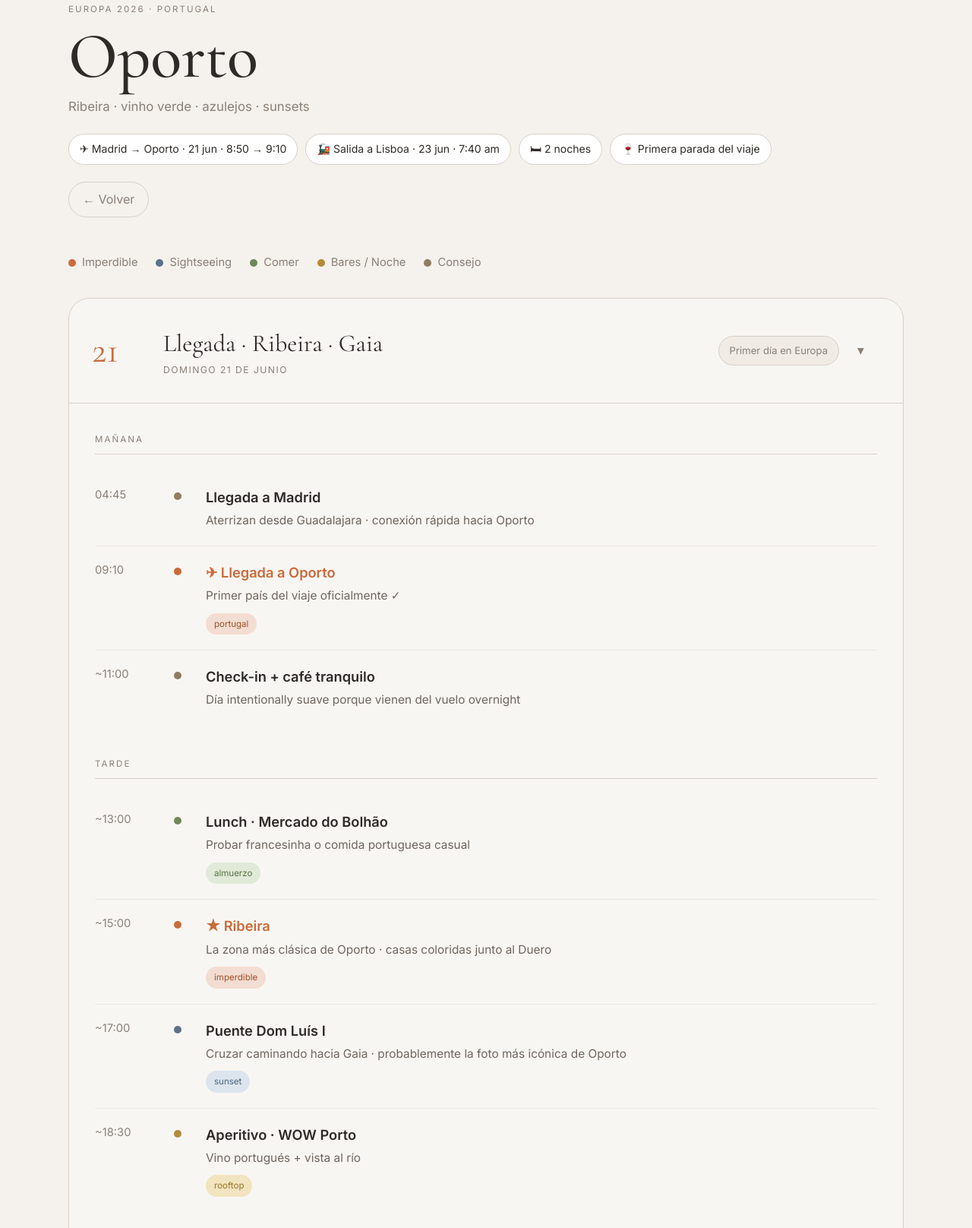
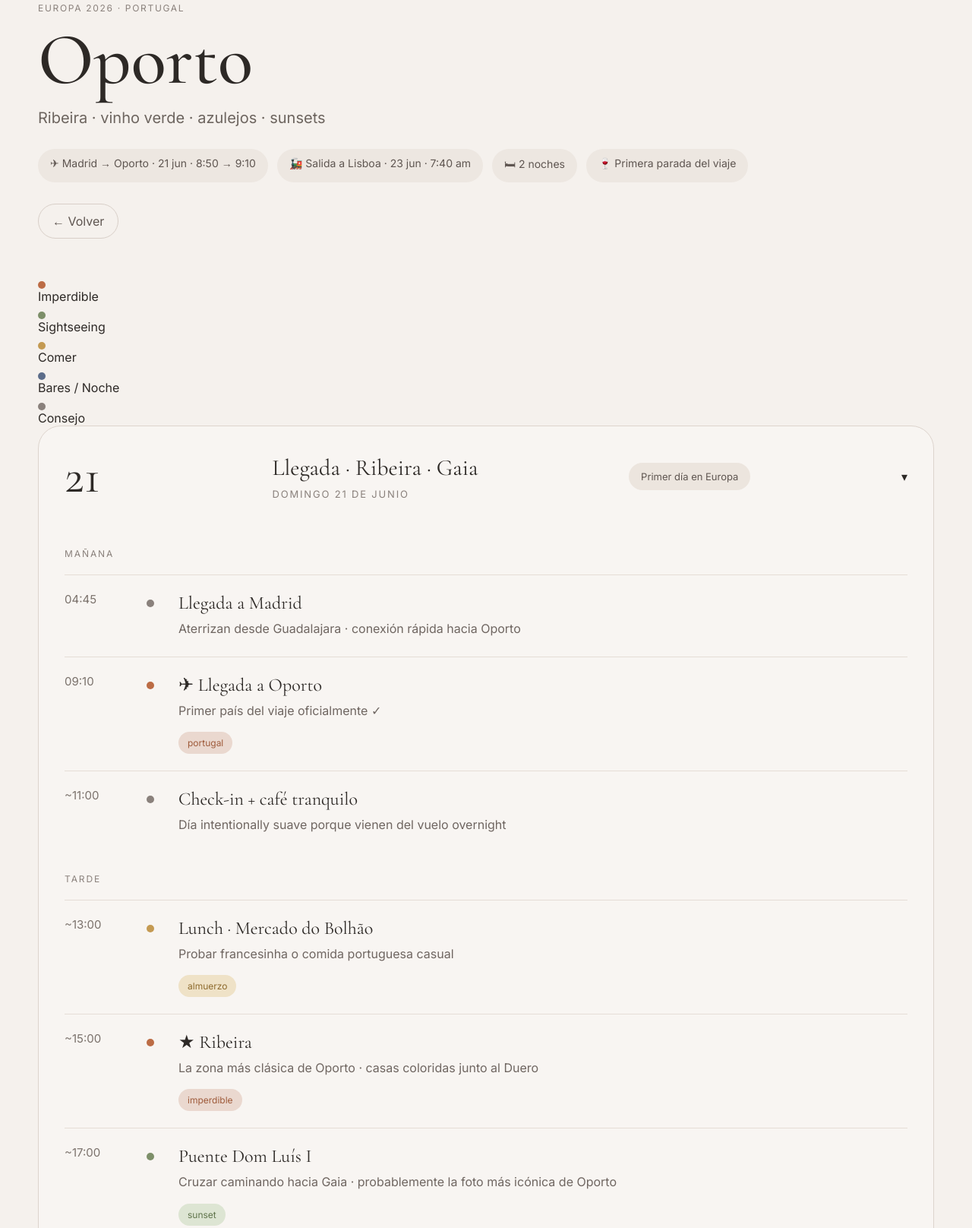
Before and after one commit to TaniaVazquez1/euro-completo, a plain HTML site: page porto.html in a window 1280 px wide. Shown: the part 57-1673 px from the top of the page at 76% size. Drawn offline with nearby package versions, Linux system fonts and the light colour scheme.

Commit message:
fix styling

```diff
--- a/styles.css
+++ b/styles.css
@@ -1,355 +1,22 @@
-@import url('https://fonts.googleapis.com/css2?family=Cormorant+Garamond:wght@400;500;600;700&family=Inter:wght@300;400;500;600&display=swap');
-
-:root{
-  --bg:#f5f1ed;
-  --card:#f8f6f3;
-  --border:#d8cfc7;
-  --text:#2e2a27;
-  --muted:#8a8178;
-
-  --must:#c96b3b;
-  --sight:#5d7188;
-  --eat:#6f8757;
-  --bar:#b58a3a;
-  --tip:#8f7d62;
-}
+@import url('https://fonts.googleapis.com/css2?family=Cormorant+Garamond:wght@400;500;600&family=Inter:wght@300;400;500;600&display=swap');
 
 *{
-  margin:0;
-  padding:0;
-  box-sizing:border-box;
+margin:0;
+padding:0;
+box-sizing:border-box;
 }
 
 body{
-  background:var(--bg);
-  color:var(--text);
-  font-family:'Inter',sans-serif;
-  line-height:1.6;
+background:#f5f1ed;
+color:#2d2926;
+font-family:'Inter',sans-serif;
+-webkit-font-smoothing:antialiased;
+padding:60px 24px;
 }
 
 .container{
-  width:min(1100px,92%);
-  margin:auto;
-  padding:60px 0 120px;
-}
-
-.hero{
-  margin-bottom:48px;
-}
-
-.hero-eyebrow{
-  text-transform:uppercase;
-  letter-spacing:.18em;
-  font-size:.72rem;
-  color:var(--muted);
-  margin-bottom:14px;
-}
-
-.hero-title{
-  font-family:'Cormorant Garamond',serif;
-  font-size:5.3rem;
-  line-height:.92;
-  font-weight:500;
-  margin-bottom:14px;
-}
-
-.hero-sub{
-  color:var(--muted);
-  font-size:1.05rem;
-  margin-bottom:22px;
-}
-
-.hero-meta{
-  display:flex;
-  flex-wrap:wrap;
-  gap:10px;
-}
-
-.hero-chip{
-  border:1px solid var(--border);
-  border-radius:999px;
-  padding:8px 14px;
-  font-size:.88rem;
-  background:white;
-}
-
-.legend{
-  display:flex;
-  gap:24px;
-  flex-wrap:wrap;
-  margin-bottom:34px;
-  color:var(--muted);
-  font-size:.92rem;
-}
-
-.legend-item{
-  display:flex;
-  align-items:center;
-  gap:8px;
-}
-
-.dot{
-  width:10px;
-  height:10px;
-  border-radius:50%;
-  display:inline-block;
-}
-
-.dot-must{background:var(--must);}
-.dot-sight{background:var(--sight);}
-.dot-eat{background:var(--eat);}
-.dot-bar{background:var(--bar);}
-.dot-tip{background:var(--tip);}
-
-.day{
-  border:1px solid var(--border);
-  border-radius:28px;
-  overflow:hidden;
-  margin-bottom:28px;
-  background:var(--card);
-}
-
-.day-header{
-  display:grid;
-  grid-template-columns:70px 1fr auto 30px;
-  align-items:center;
-  gap:24px;
-  padding:30px;
-  cursor:pointer;
-}
-
-.day-num{
-  font-family:'Cormorant Garamond',serif;
-  font-size:3rem;
-  color:var(--must);
-}
-
-.day-name{
-  font-family:'Cormorant Garamond',serif;
-  font-size:2rem;
-}
-
-.day-date{
-  color:var(--muted);
-  text-transform:uppercase;
-  letter-spacing:.12em;
-  font-size:.76rem;
-}
-
-.day-theme{
-  border:1px solid var(--border);
-  border-radius:999px;
-  padding:8px 14px;
-  font-size:.82rem;
-  color:var(--muted);
-  background:#f0ebe5;
-}
-
-.day-toggle{
-  font-size:1.1rem;
-  color:var(--muted);
-}
-
-.day-body{
-  display:none;
-  border-top:1px solid var(--border);
-  padding:38px 34px 34px;
-}
-
-.day.open .day-body{
-  display:block;
-}
-
-.section{
-  margin-bottom:42px;
-}
-
-.section-label{
-  text-transform:uppercase;
-  letter-spacing:.18em;
-  color:var(--muted);
-  font-size:.72rem;
-  margin-bottom:22px;
-  padding-bottom:10px;
-  border-bottom:1px solid var(--border);
-}
-
-.item{
-  display:grid;
-  grid-template-columns:90px 28px 1fr;
-  gap:14px;
-  padding:20px 0;
-  border-bottom:1px solid rgba(0,0,0,.06);
-}
-
-.item:last-child{
-  border-bottom:none;
-}
-
-.item-time{
-  color:var(--muted);
-  font-size:.92rem;
-}
-
-.item-content{
-  padding-right:10px;
-}
-
-.item-name{
-  font-size:1.14rem;
-  font-weight:600;
-  margin-bottom:4px;
-}
-
-.item-name.must{
-  color:var(--must);
-}
-
-.item-sub{
-  color:#6f655d;
-  font-size:.96rem;
-}
-
-.tags{
-  margin-top:10px;
-  display:flex;
-  flex-wrap:wrap;
-  gap:8px;
-}
-
-.tag{
-  border-radius:999px;
-  padding:5px 11px;
-  font-size:.72rem;
-  background:#ece6df;
-  color:#6c635c;
-}
-
-.tag-must{
-  background:#f3ddd2;
-  color:#a14f25;
-}
-
-.tag-sight{
-  background:#dce5ee;
-  color:#4f657f;
-}
-
-.tag-eat{
-  background:#e1ead9;
-  color:#587140;
-}
-
-.tag-bar{
-  background:#f2e4bf;
-  color:#98752c;
-}
-
-.tag-book{
-  background:#efe5ea;
-  color:#8b5f75;
-}
-
-.note{
-  background:#eee8e1;
-  border-left:4px solid #d4b15c;
-  padding:18px 18px;
-  border-radius:12px;
-  color:#665d56;
-  font-size:.95rem;
-}
-
-.pending-box{
-  margin-top:50px;
-  border:1px solid var(--border);
-  border-radius:24px;
-  padding:30px;
-  background:var(--card);
-}
-
-.pending-box h3{
-  font-family:'Cormorant Garamond',serif;
-  font-size:2rem;
-  margin-bottom:18px;
-}
-
-.pending-list{
-  padding-left:18px;
-  color:#6c635c;
-}
-
-.quickref{
-  margin-top:40px;
-  display:grid;
-  grid-template-columns:repeat(auto-fit,minmax(240px,1fr));
-  gap:20px;
-}
-
-.qr-card{
-  border:1px solid var(--border);
-  border-radius:22px;
-  padding:24px;
-  background:var(--card);
-}
-
-.qr-title{
-  font-family:'Cormorant Garamond',serif;
-  font-size:1.5rem;
-  margin-bottom:14px;
-}
-
-.qr-list{
-  list-style:none;
-}
-
-.qr-list li{
-  margin-bottom:12px;
-}
-
-.qr-list span{
-  display:block;
-  color:var(--muted);
-  font-size:.88rem;
-}
-
-.footer{
-  text-align:center;
-  color:var(--muted);
-  margin-top:70px;
-  font-size:.9rem;
-}
-
-.nav-back{
-  display:inline-flex;
-  align-items:center;
-  gap:8px;
-  margin-top:22px;
-  text-decoration:none;
-  color:var(--muted);
-  border:1px solid var(--border);
-  border-radius:999px;
-  padding:10px 18px;
-}
-
-@media(max-width:800px){
-
-  .hero-title{
-    font-size:3.6rem;
-  }
-
-  .day-header{
-    grid-template-columns:50px 1fr;
-  }
-
-  .day-theme,
-  .day-toggle{
-    display:none;
-  }
-
-  .item{
-    grid-template-columns:70px 20px 1fr;
-  }
-
+max-width:1180px;
+margin:0 auto;
 }
 
 /* HOME */
@@ -361,26 +28,28 @@ padding-top:40px;
 
 .home-eyebrow{
 font-size:13px;
-letter-spacing:.12em;
+letter-spacing:.14em;
 text-transform:uppercase;
 color:#8a817c;
-margin-bottom:18px;
+margin-bottom:20px;
+font-weight:500;
 }
 
 .home-title{
-font-size:96px;
-line-height:.92;
+font-family:'Cormorant Garamond',serif;
+font-size:128px;
+line-height:.86;
 font-weight:500;
 letter-spacing:-0.05em;
-margin-bottom:24px;
+margin-bottom:26px;
 }
 
 .home-sub{
-font-size:20px;
+font-size:22px;
 line-height:1.7;
-color:#5f5651;
-max-width:900px;
-margin-bottom:12px;
+color:#5d5650;
+max-width:950px;
+margin-bottom:16px;
 }
 
 .home-dates{
@@ -390,44 +59,307 @@ color:#8a817c;
 
 .cities-grid{
 display:grid;
-grid-template-columns:repeat(auto-fit,minmax(260px,1fr));
-gap:22px;
-margin-bottom:80px;
+grid-template-columns:repeat(auto-fit,minmax(280px,1fr));
+gap:24px;
+margin-top:64px;
 }
 
 .city-card{
-background:#f7f4f1;
-border:1px solid #ded6cf;
-border-radius:28px;
-padding:30px;
+background:#f8f5f2;
+border:1px solid #ddd4cd;
+border-radius:30px;
+padding:34px;
 text-decoration:none;
-color:#2f2b28;
+color:#2d2926;
 transition:.25s ease;
 display:block;
+min-height:220px;
 }
 
 .city-card:hover{
-transform:translateY(-4px);
-background:#f3efeb;
+transform:translateY(-6px);
+background:#f3eeea;
+border-color:#cfc4bc;
 }
 
 .city-country{
 font-size:12px;
-letter-spacing:.14em;
+letter-spacing:.16em;
 text-transform:uppercase;
 color:#8a817c;
-margin-bottom:14px;
+margin-bottom:20px;
+font-weight:500;
 }
 
 .city-name{
-font-size:38px;
+font-family:'Cormorant Garamond',serif;
+font-size:54px;
 line-height:1;
-margin-bottom:14px;
+margin-bottom:18px;
 font-weight:500;
 }
 
 .city-desc{
-font-size:16px;
-line-height:1.6;
+font-size:17px;
+line-height:1.7;
 color:#6f6661;
 }
+
+.footer{
+margin-top:80px;
+padding-top:24px;
+border-top:1px solid #ddd4cd;
+font-size:14px;
+color:#8a817c;
+}
+
+/* CITY PAGES */
+
+.hero{
+margin-bottom:56px;
+}
+
+.hero-eyebrow{
+font-size:12px;
+letter-spacing:.14em;
+text-transform:uppercase;
+color:#8a817c;
+margin-bottom:18px;
+}
+
+.hero-title{
+font-family:'Cormorant Garamond',serif;
+font-size:96px;
+line-height:.9;
+font-weight:500;
+margin-bottom:16px;
+}
+
+.hero-sub{
+font-size:20px;
+line-height:1.7;
+color:#6d655f;
+margin-bottom:24px;
+}
+
+.hero-meta{
+display:flex;
+flex-wrap:wrap;
+gap:12px;
+margin-bottom:28px;
+}
+
+.hero-chip{
+background:#ede7e1;
+padding:10px 16px;
+border-radius:999px;
+font-size:14px;
+color:#5f5651;
+}
+
+.nav-back{
+display:inline-flex;
+align-items:center;
+gap:8px;
+text-decoration:none;
+color:#5f5651;
+border:1px solid #d8cfc8;
+padding:12px 18px;
+border-radius:999px;
+transition:.2s ease;
+}
+
+.nav-back:hover{
+background:#eee7e1;
+}
+
+/* DAYS */
+
+.day{
+background:#f8f5f2;
+border:1px solid #ddd4cd;
+border-radius:30px;
+margin-bottom:28px;
+overflow:hidden;
+}
+
+.day-header{
+padding:34px;
+display:flex;
+align-items:center;
+justify-content:space-between;
+cursor:pointer;
+}
+
+.day-num{
+font-family:'Cormorant Garamond',serif;
+font-size:64px;
+line-height:1;
+margin-right:28px;
+}
+
+.day-name{
+font-size:30px;
+font-family:'Cormorant Garamond',serif;
+margin-bottom:8px;
+}
+
+.day-date{
+font-size:13px;
+letter-spacing:.14em;
+text-transform:uppercase;
+color:#8a817c;
+}
+
+.day-theme{
+background:#ece5de;
+padding:10px 16px;
+border-radius:999px;
+font-size:13px;
+color:#5f5651;
+}
+
+.day-body{
+display:none;
+padding:0 34px 34px;
+}
+
+.day.open .day-body{
+display:block;
+}
+
+.section{
+margin-top:28px;
+}
+
+.section-label{
+font-size:12px;
+letter-spacing:.16em;
+text-transform:uppercase;
+color:#8a817c;
+margin-bottom:20px;
+}
+
+.item{
+display:grid;
+grid-template-columns:90px 24px 1fr;
+gap:18px;
+padding:22px 0;
+border-top:1px solid #e5ddd6;
+}
+
+.item-time{
+font-size:15px;
+color:#7b726c;
+}
+
+.item-name{
+font-size:24px;
+font-family:'Cormorant Garamond',serif;
+margin-bottom:6px;
+}
+
+.item-sub{
+font-size:16px;
+line-height:1.7;
+color:#6f6661;
+}
+
+.dot{
+width:10px;
+height:10px;
+border-radius:50%;
+display:block;
+margin-top:10px;
+}
+
+.dot-must{
+background:#bc6c45;
+}
+
+.dot-sight{
+background:#7d8f69;
+}
+
+.dot-eat{
+background:#c49a52;
+}
+
+.dot-bar{
+background:#5c6d8a;
+}
+
+.dot-tip{
+background:#8a817c;
+}
+
+.tags{
+display:flex;
+gap:10px;
+margin-top:14px;
+flex-wrap:wrap;
+}
+
+.tag{
+padding:7px 12px;
+border-radius:999px;
+font-size:12px;
+}
+
+.tag-must{
+background:#ead8cf;
+color:#9f5b3b;
+}
+
+.tag-sight{
+background:#dde5d3;
+color:#5f744b;
+}
+
+.tag-eat{
+background:#efe2c7;
+color:#8e6b2e;
+}
+
+.tag-bar{
+background:#dbe3f0;
+color:#50627d;
+}
+
+.tag-book{
+background:#ebe4dd;
+color:#736861;
+}
+
+.note{
+margin-top:28px;
+padding:22px;
+border-radius:20px;
+background:#eee7e1;
+font-size:15px;
+line-height:1.7;
+color:#5d5650;
+}
+
+@media(max-width:900px){
+
+.home-title{
+font-size:84px;
+}
+
+.hero-title{
+font-size:72px;
+}
+
+.day-header{
+flex-direction:column;
+align-items:flex-start;
+gap:20px;
+}
+
+.item{
+grid-template-columns:1fr;
+gap:10px;
+}
+
+}
```
